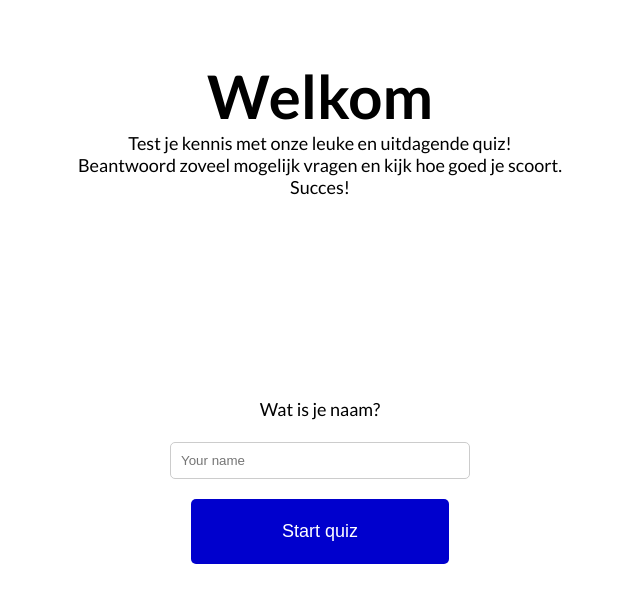
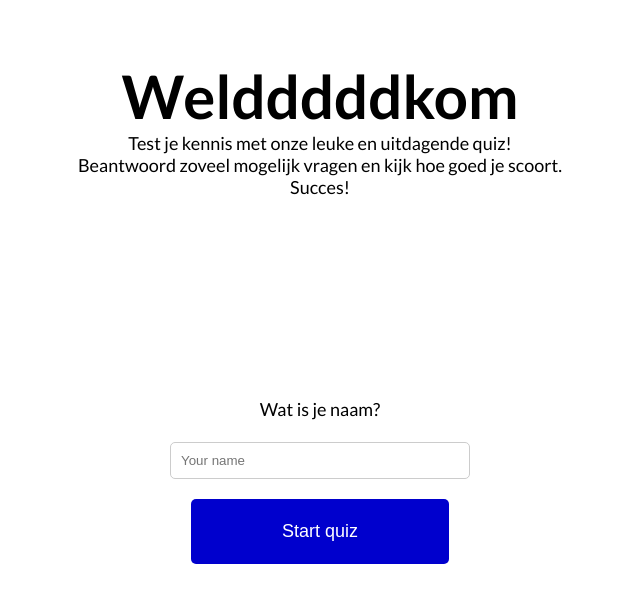
Before and after one commit to FTWSythe/ProjectQuizWebsite, a plain HTML site: page Quiz Website HTML/startscherm.html in a window 1280 px wide. Shown: the whole page, without its empty margins (320-960 px from the left). Drawn offline with Linux system fonts and the light colour scheme.

Commit message:
welkom veranderd

```diff
--- a/Quiz Website HTML/startscherm.html
+++ b/Quiz Website HTML/startscherm.html
@@ -12,7 +12,7 @@
 <body>
 <main>
     <section>
-        <h1>Welkom</h1>
+        <h1>Weldddddkom</h1>
         <p class="uitleg_quiz">Test je kennis met onze leuke en uitdagende quiz!<br>
             Beantwoord zoveel mogelijk vragen en kijk hoe goed je scoort.<br>
             Succes!</p>
```
